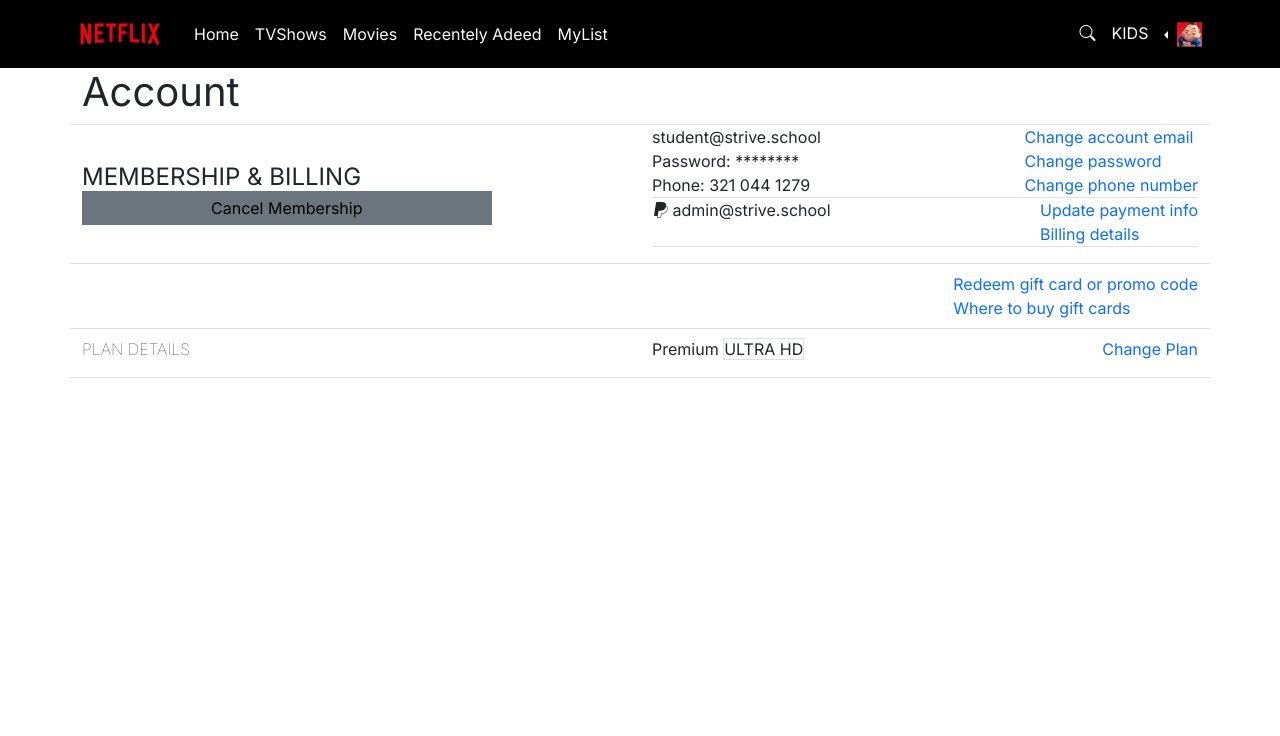
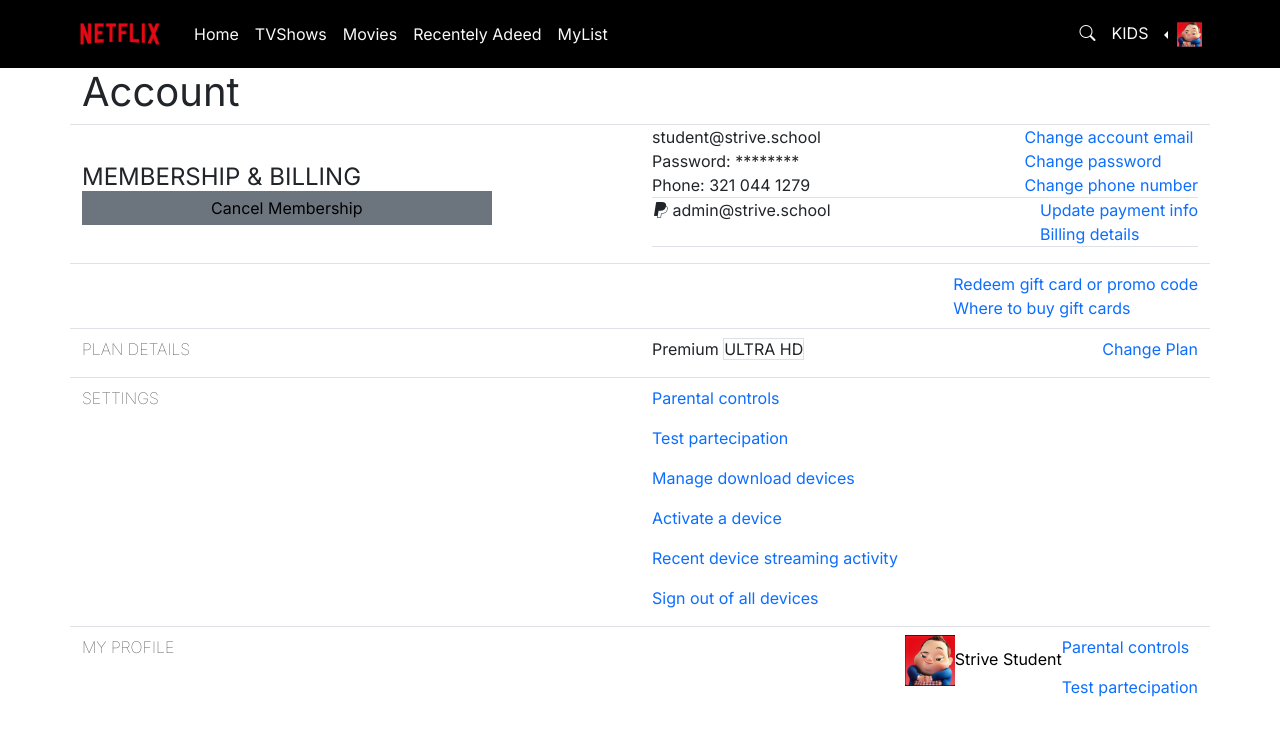
Before and after one commit to andreas94ubertini/U2_W2_D5_Weekly_Project, a website: page setting.html in a window 1280 px wide. Drawn offline with nearby package versions, Linux system fonts and the light colour scheme.

Commit message:
extra 85%

```diff
--- a/setting.html
+++ b/setting.html
@@ -84,14 +84,14 @@
                 </div>
             </div>
             <div class="col d-flex justify-content-between border-bottom mb-3">
-                        <div class="d-flex ">
-                            <span class="text-break"> <i class="bi bi-paypal"></i> admin@strive.school</span>
-            </div>
+                <div class="d-flex ">
+                    <span class="text-break"> <i class="bi bi-paypal"></i> admin@strive.school</span>
+                </div>
                 <div class="d-flex flex-column justify-content-start">
                     <span><a class="text-decoration-none"
-                                       href="#">Update payment info</a></span>
+                             href="#">Update payment info</a></span>
                     <span><a class="text-decoration-none "
-                                      href="#">Billing details</a></span>
+                             href="#">Billing details</a></span>
                 </div>
             </div>
         </div>
@@ -114,7 +114,34 @@
         </div>
 
     </div>
-    <div class="row border-top">
+    <div class="row border-top pt-2">
+        <div class="col">
+            <div><p class="m-0 fw-lighter">SETTINGS</p></div>
+        </div>
+        <div class="col d-flex flex-column ">
+            <p><a class="text-decoration-none" href="#">Parental controls</a></p>
+            <p><a class="text-decoration-none" href="#">Test partecipation</a></p>
+            <p><a class="text-decoration-none" href="#">Manage download devices</a></p>
+            <p><a class="text-decoration-none" href="#">Activate a device</a></p>
+            <p><a class="text-decoration-none" href="#">Recent device streaming activity</a></p>
+            <p><a class="text-decoration-none" href="#">Sign out of all devices</a></p>
+        </div>
+    </div>
+    <div class="row border-top pt-2">
+        <div class="col">
+            <div class="d-flex justify-content-between">
+                <p class="m-0 fw-lighter">MY PROFILE</p>
+                <div class="d-flex">
+                    <p>
+                        <a class="text-decoration-none text-black" href="#"><img width="50px" alt="avatar" src="Netflix-assets/assets/avatar.png"/>Strive Student</a>
+                    </p>
+                    <div>
+                        <p><a class="text-decoration-none" href="#">Parental controls</a></p>
+                        <p><a class="text-decoration-none" href="#">Test partecipation</a></p>
+                    </div>
+                </div>
+            </div>
+        </div>
 
     </div>
 </main>
```
